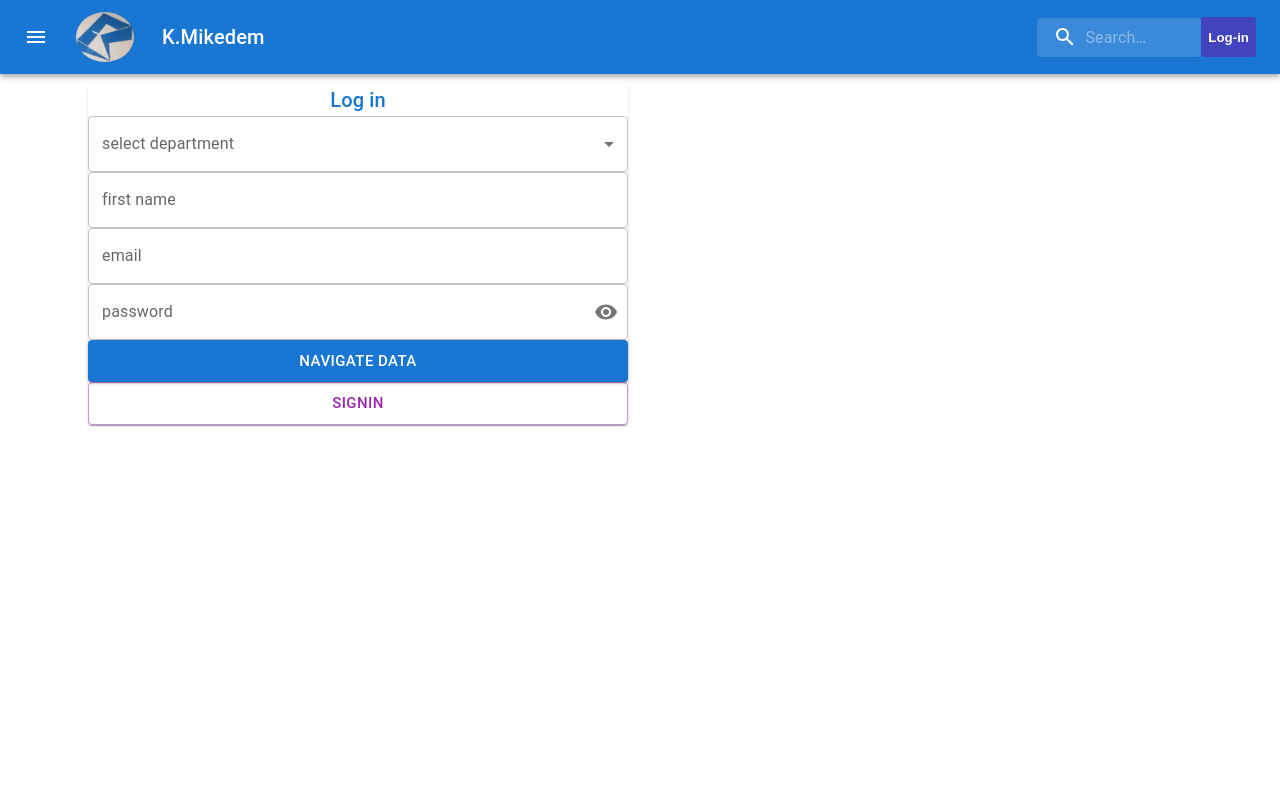
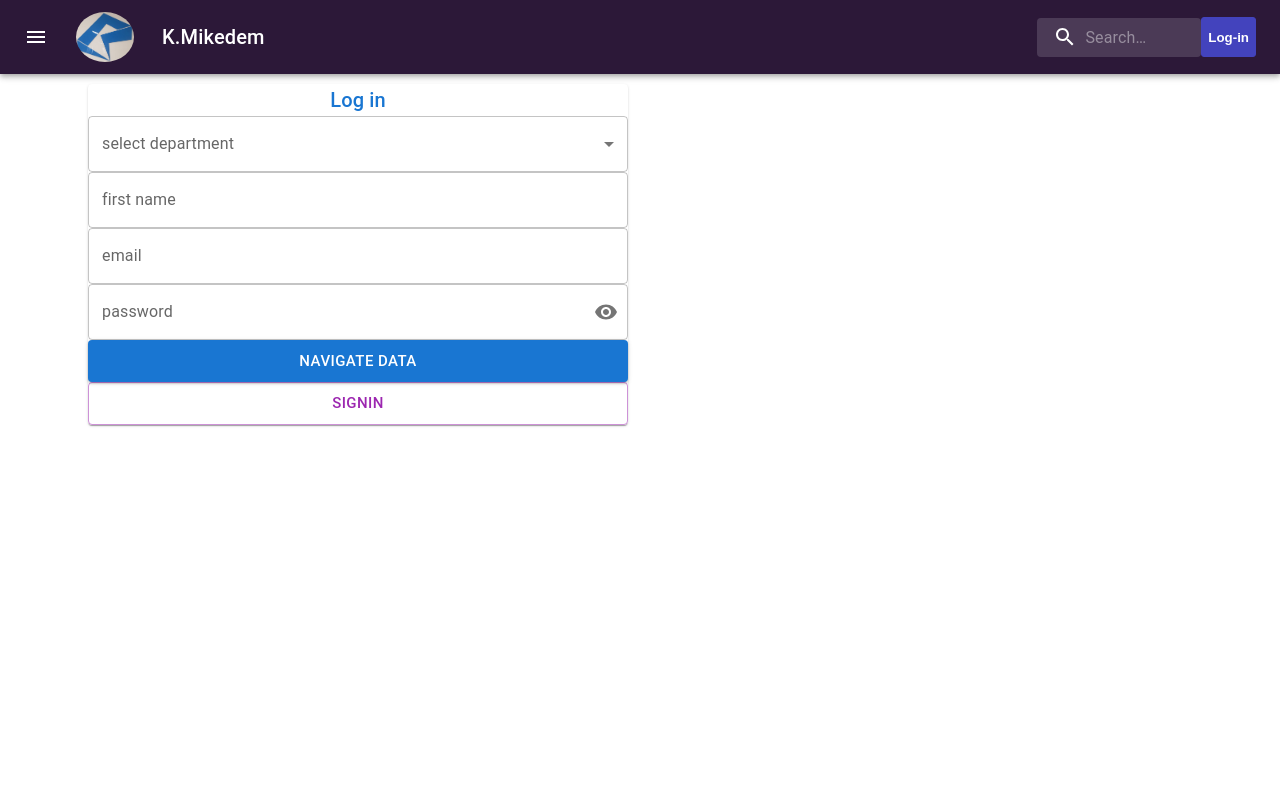
Before and after one commit to cephasDevelop/storeManagement, a React (Create React App) app in the folder client/: page /login in a window 1280 px wide. Shown: the top 800 px of the page. Built offline with nearby package versions, Linux system fonts and the light colour scheme.

Commit message:
admin sign-in finished

```diff
--- a/client/src/App.css
+++ b/client/src/App.css
@@ -44,6 +44,7 @@
 
 .nav-container{
   margin-bottom: 10px;
+  color:#2c1838;
 }
 
 .btn-login{
--- a/client/src/NavBar/NavBar.js
+++ b/client/src/NavBar/NavBar.js
@@ -23,8 +23,8 @@ const NavBar = () => {
   }
 
   return (
-    <Box sx={{ flexGrow: 1 }} className='nav-container'>
-      <AppBar position="static">
+    <Box sx={{ flexGrow: 1 }} className='nav-container' >
+      <AppBar position="static" style={{backgroundColor:"#2c1838"}}>
         <Toolbar>
           <IconButton size="large"
             edge="start"
--- a/client/src/api/index.js
+++ b/client/src/api/index.js
@@ -1,5 +1,4 @@
 import axios from 'axios';
-
 
 const API = axios.create({ baseURL: 'http://localhost:5000/api/' });
 
@@ -10,13 +9,12 @@ const API = axios.create({ baseURL: 'http://localhost:5000/api/' });
 //     return req;
 // });
 
-// export const fetchItems = () => axios.get(url);
 export const getData = ()=>API.get(`items`);
 export const createData = (form) => API.post(`form`, form);
 
 export const logIn = (loginData) => {
     console.log('data passed to through the API - login');
     console.log(loginData);
-    API.post(`login`,loginData);
+    return API.post(`login`,loginData);
 };
 // export const signOut = () => API.get(`logout`);
```
Also changed, not shown: client/src/features/userInfo/userSlice.js (+2 -10 lines), 1 other file (tests, documents, lock files or other folders).
